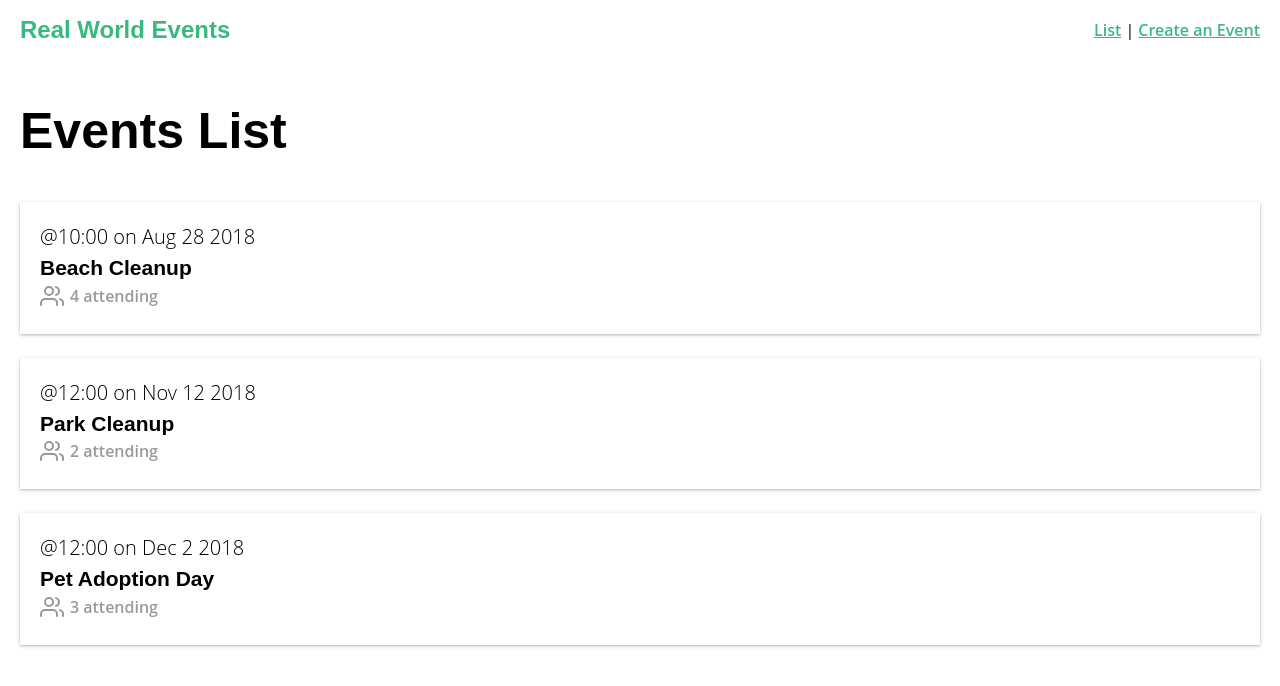
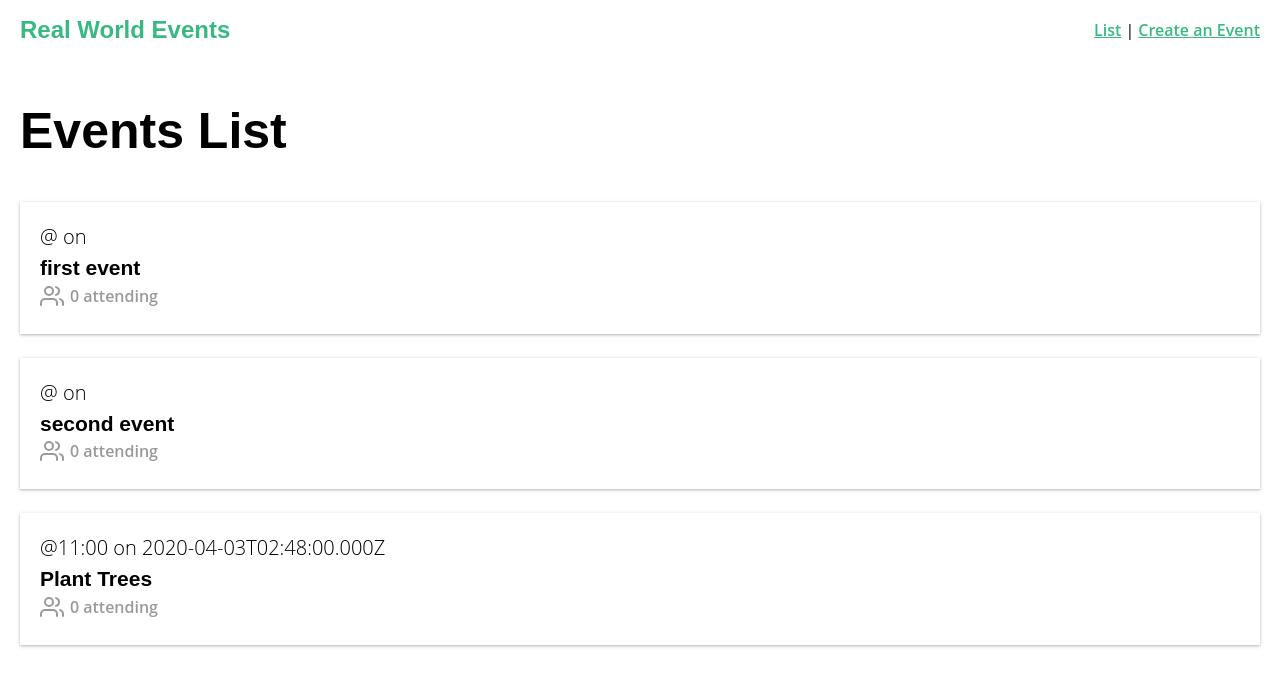
Before and after one commit to jstrother/real-world-vue, a Vue app: page / in a window 1280 px wide. Shown: the top 686 px of the page. Built offline with nearby package versions, Linux system fonts and the light colour scheme; data requests are answered from the project's data file.

Commit message:
Added: Vuex store, actions, & mutations

```diff
--- a/db.json
+++ b/db.json
@@ -1,76 +1,46 @@
 {
   "events": [
     {
-      "id": 1,
-      "title": "Beach Cleanup",
-      "date": "Aug 28 2018",
-      "time": "10:00",
-      "location": "Daytona Beach",
-      "description": "Let's clean up this beach.",
-      "organizer": "Jim Strother",
       "category": "sustainability",
-      "attendees": [
-        {
+      "user": {
         "id": "abc123",
         "name": "Jim Strother"
       },
-        {
-          "id": "def456",
-          "name": "Deb Rasinski"
+      "id": 917960,
+      "title": "first event",
+      "description": "",
+      "location": "",
+      "date": "",
+      "time": "",
+      "attendees": []
     },
     {
-          "id": "ghi789",
-          "name": "Nicole Testa"
-        },
-        {
-          "id": "jkl101",
-          "name": "Dan Butt"
-        }
-      ]
-    },
-    {
-      "id": 2,
-      "title": "Park Cleanup",
-      "date": "Nov 12 2018",
-      "time": "12:00",
-      "location": "132 N Magnolia Street, Orlando, Florida",
-      "description": "We're going to clean up this park.",
-      "organizer": "Jim Strother",
-      "category": "nature",
-      "attendees": [
-        {
-          "id": "ghi789",
-          "name": "Nicole Testa"
-        },
-        {
-          "id": "jkl101",
-          "name": "Dan Butt"
-        }
-      ]
-    },
-    {
-      "id": 3,
-      "title": "Pet Adoption Day",
-      "date": "Dec 2 2018",
-      "time": "12:00",
-      "location": "132 N Magnolia Street, Orlando, Florida",
-      "description": "Help animals find new homes.",
-      "organizer": "Deb Rasinski",
-      "category": "animal welfare",
-      "attendees": [
-        {
+      "category": "",
+      "user": {
         "id": "abc123",
         "name": "Jim Strother"
       },
-        {
-          "id": "ghi789",
-          "name": "Nicole Testa"
+      "id": 24930,
+      "title": "second event",
+      "description": "",
+      "location": "",
+      "date": "",
+      "time": "",
+      "attendees": []
     },
     {
-          "id": "jkl101",
-          "name": "Dan Butt"
+      "category": "sustainability",
+      "user": {
+        "id": "abc123",
+        "name": "Jim Strother"
+      },
+      "id": 904315,
+      "title": "Plant Trees",
+      "description": "planting trees in the forest",
+      "location": "the forest",
+      "date": "2020-04-03T02:48:00.000Z",
+      "time": "11:00",
+      "attendees": []
     }
   ]
 }
-  ]
-}
--- a/package.json
+++ b/package.json
@@ -13,6 +13,7 @@
     "lodash": "^4.17.15",
     "vue": "^2.6.11",
     "vue-router": "^3.1.5",
+    "vuejs-datepicker": "^1.6.2",
     "vuex": "^3.1.2"
   },
   "devDependencies": {
--- a/src/components/BaseIcon.vue
+++ b/src/components/BaseIcon.vue
@@ -1,7 +1,7 @@
 <template>
   <div class="icon-wrapper">
     <svg class="icon" :width="width" :height="height">
-      <use v-bind="{ 'xlink:href': '/feather-sprite.svg#' + name }" />
+      <use v-bind="{ 'xlink:href': `/feather-sprite.svg#${name}` }" />
     </svg>
     <slot></slot>
   </div>
--- a/src/services/EventService.js
+++ b/src/services/EventService.js
@@ -16,4 +16,7 @@
   getEvent(id) {
     return apiClient.get(`/events/${id}`);
   },
+  postEvent(event) {
+    return apiClient.post('/events', event);
+  },
 };
--- a/src/store/index.js
+++ b/src/store/index.js
@@ -1,11 +1,42 @@
 import Vue from 'vue';
 import Vuex from 'vuex';
+import EventService from '../services/EventService';
 
 Vue.use(Vuex);
 
 export default new Vuex.Store({
-  state: {},
-  mutations: {},
-  actions: {},
+  state: {
+    user: {
+      id: 'abc123',
+      name: 'Jim Strother',
+    },
+    categories: [
+      'sustainability',
+      'nature',
+      'animal welfare',
+      'housing',
+      'education',
+      'food',
+      'community',
+    ],
+    events: [],
+  },
+  mutations: {
+    ADD_EVENT(state, event) {
+      state.events.push(event);
+    },
+  },
+  actions: {
+    createEvent({ commit }, event) {
+      return EventService.postEvent(event)
+        .then(() => {
+          commit('ADD_EVENT', event);
+        })
+        .catch((error) => {
+          throw new Error(error);
+        });
+    },
+  },
   modules: {},
+  getters: {},
 });
--- a/src/views/EventCreate.vue
+++ b/src/views/EventCreate.vue
@@ -1,11 +1,95 @@
 <template>
   <div>
     <h1>Create an Event</h1>
+    <form @submit.prevent="createEvent">
+      <label>Select a category</label>
+      <select v-model="event.category">
+        <option v-for="cat in categories" :key="cat">{{ cat }}</option>
+      </select>
+      <h3>Name & describe your event</h3>
+      <div class="field">
+        <label>Title</label>
+        <input v-model="event.title" type="text" placeholder="Add an event title" />
+      </div>
+      <div class="field">
+        <label>Description</label>
+        <input v-model="event.description" type="text" placeholder="Add a description" />
+      </div>
+      <h3>Where is your event?</h3>
+      <div class="field">
+        <label>Location</label>
+        <input v-model="event.location" type="text" placeholder="Add a location" />
+      </div>
+      <h3>When is your event?</h3>
+      <div class="field">
+        <label>Date</label>
+        <Datepicker v-model="event.date" placeholder="Select a date" />
+      </div>
+      <div class="field">
+        <label>Select a time</label>
+        <select v-model="event.time">
+          <option v-for="time in times" :key="time">{{ time }}</option>
+        </select>
+      </div>
+      <input type="submit" class="button -fill-gradient" value="Submit" />
+    </form>
   </div>
 </template>
 
 <script>
-export default {};
+import Datepicker from 'vuejs-datepicker';
+
+export default {
+  components: {
+    Datepicker,
+  },
+  data() {
+    const times = [];
+    for (let i = 1; i <= 24; i++) {
+      times.push(i + ':00');
+    }
+    return {
+      event: this.createFreshEvent(),
+      times,
+      categories: this.$store.state.categories,
+    };
+  },
+  methods: {
+    createEvent() {
+      this.$store
+        .dispatch('createEvent', this.event)
+        .then(() => {
+          this.$router.push({
+            name: 'event-show',
+            params: { id: this.event.id },
+          });
+          this.event = this.createFreshEvent();
+        })
+        .catch((error) => {
+          throw new Error(error);
+        });
+    },
+    createFreshEvent() {
+      const user = this.$store.state.user;
+      const id = Math.floor(Math.random() * 1000000);
+      return {
+        category: '',
+        organizer: user,
+        id,
+        title: '',
+        description: '',
+        location: '',
+        date: '',
+        time: '',
+        attendees: [],
+      };
+    },
+  },
+};
 </script>
 
-<style scoped></style>
+<style scoped>
+.field {
+  margin-bottom: 24px;
+}
+</style>
--- a/src/views/EventList.vue
+++ b/src/views/EventList.vue
@@ -20,10 +20,10 @@
   },
   created() {
     EventService.getEvents()
-      .then(res => {
+      .then((res) => {
         this.events = res.data;
       })
-      .catch(err => {
+      .catch((err) => {
         throw new Error(err);
       });
   },
--- a/src/views/EventShow.vue
+++ b/src/views/EventShow.vue
@@ -3,7 +3,7 @@
     <div class="event-header">
       <span class="eyebrow">@{{ event.time }} on {{ event.date }}</span>
       <h1 class="title">{{ event.title }}</h1>
-      <h5>Organized by {{ event.organizer }}</h5>
+      <h5>Organized by {{ event.organizer ? event.organizer.name : '' }}</h5>
       <h5>Category: {{ event.category }}</h5>
     </div>
 
@@ -40,10 +40,10 @@
   },
   created() {
     EventService.getEvent(this.id)
-      .then(res => {
+      .then((res) => {
         this.event = res.data;
       })
-      .catch(err => {
+      .catch((err) => {
         throw new Error(err);
       });
   },
```
Also changed, not shown: 2 other files (tests, documents, lock files or other folders). Lines whose indentation alone changed are shown as unchanged.
